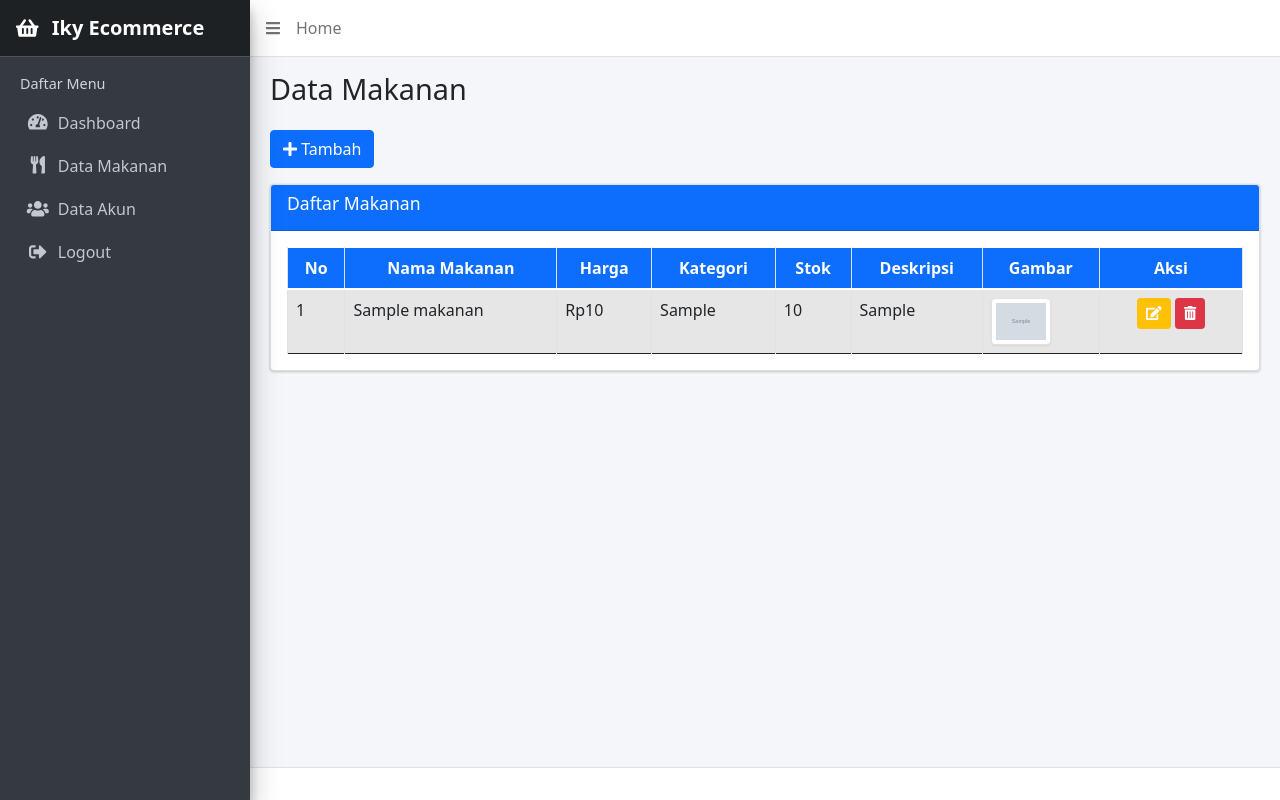
After one commit to firmandwiPS/Iky-Ecommerce, a PHP site: page /crud-firman-php/makanan.php in a window 1280 px wide. The commit adds this page. Run offline with PHP 8.4, Linux system fonts and the light colour scheme; the visitor is signed in with stand-in values (Sample User, id 1); tables that the repository leaves empty or names only in its code hold one stand-in row (values such as "Sample post"); grey boxes marked "Sample" are stand-in pictures; some libraries are stand-ins or nearby versions.

Commit message:
data makanan crud

```diff
--- a/config/controller.php
+++ b/config/controller.php
@@ -72,3 +72,75 @@ function update_akun($post)
 
     return mysqli_affected_rows($db);
 }
+
+
+function tambah_makanan($data) {
+    global $db;
+
+    $nama = htmlspecialchars($data['nama']);
+    $harga = (int)$data['harga'];
+    $kategori = htmlspecialchars($data['kategori']);
+    $stok = (int)$data['stok'];
+    $deskripsi = htmlspecialchars($data['deskripsi']);
+
+    // Upload gambar
+    if ($_FILES['gambar']['error'] === 0) {
+        $gambar = uniqid() . '-' . $_FILES['gambar']['name'];
+        move_uploaded_file($_FILES['gambar']['tmp_name'], 'gambar/' . $gambar);
+    } else {
+        $gambar = 'default.png';
+    }
+
+    $query = "INSERT INTO makanan (nama_makanan, harga, kategori, stok, deskripsi, gambar)
+              VALUES ('$nama', $harga, '$kategori', $stok, '$deskripsi', '$gambar')";
+
+    return mysqli_query($db, $query);
+}
+
+
+
+function update_makanan($data) {
+    global $db;
+
+    $id = $data['id'];
+    $nama = htmlspecialchars($data['nama']);
+    $harga = (int)$data['harga'];
+    $kategori = htmlspecialchars($data['kategori']);
+    $stok = (int)$data['stok'];
+    $deskripsi = htmlspecialchars($data['deskripsi']);
+
+    // Get the old image filename first
+    $result = mysqli_query($db, "SELECT gambar FROM makanan WHERE id = $id");
+    $oldImage = mysqli_fetch_assoc($result)['gambar'];
+
+    if ($_FILES['gambar']['error'] === 0) {
+        // New image is uploaded
+        $gambarBaru = uniqid() . '-' . $_FILES['gambar']['name'];
+        $uploadPath = 'gambar/' . $gambarBaru;
+
+        // Move the new file
+        if (move_uploaded_file($_FILES['gambar']['tmp_name'], $uploadPath)) {
+            // Delete the old image if it exists
+            if (!empty($oldImage) && file_exists('gambar/' . $oldImage)) {
+                unlink('gambar/' . $oldImage);
+            }
+        } else {
+            // If upload fails, keep the old image
+            $gambarBaru = $oldImage;
+        }
+    } else {
+        // No new image uploaded, keep the old one
+        $gambarBaru = $oldImage;
+    }
+
+    $query = "UPDATE makanan SET
+                nama_makanan = '$nama',
+                harga = $harga,
+                kategori = '$kategori',
+                stok = $stok,
+                deskripsi = '$deskripsi',
+                gambar = '$gambarBaru'
+              WHERE id = $id";
+
+    return mysqli_query($db, $query);
+}
--- a/layout/header.php
+++ b/layout/header.php
@@ -103,7 +103,7 @@ include 'config/app.php'
     <li class="nav-item">
       <a href="makanan.php" class="nav-link">
         <i class="nav-icon fas fa-utensils"></i>
-        <p>Menu Makanan</p>
+        <p>Data Makanan</p>
       </a>
     </li>
 
--- /dev/null
+++ b/makanan.php
@@ -0,0 +1,225 @@
+<?php
+session_start();
+
+if (!isset($_SESSION["login"])) {
+    echo "<script>
+            alert('Login Dulu!!');
+            document.location.href='login.php';
+        </script>";
+    exit;
+}
+
+
+$title = 'Data Makanan';
+include 'layout/header.php';
+$data_makanan = select("SELECT * FROM makanan");
+
+// Tambah makanan
+if (isset($_POST['tambah'])) {
+    // Convert Rupiah to number before saving
+    $_POST['harga'] = str_replace(['Rp', '.', ' '], '', $_POST['harga']);
+    $_POST['harga'] = (int)$_POST['harga'];
+
+    if (tambah_makanan($_POST) > 0) {
+        echo "<script>alert('Data berhasil ditambahkan!'); document.location.href='makanan.php';</script>";
+    } else {
+        echo "<script>alert('Data gagal ditambahkan!'); document.location.href='makanan.php';</script>";
+    }
+}
+
+// Ubah makanan
+if (isset($_POST['ubah'])) {
+    // Convert Rupiah to number before saving
+    $_POST['harga'] = str_replace(['Rp', '.', ' '], '', $_POST['harga']);
+    $_POST['harga'] = (int)$_POST['harga'];
+
+    if (update_makanan($_POST) > 0) {
+        echo "<script>alert('Data berhasil diubah!'); document.location.href='makanan.php';</script>";
+    } else {
+        echo "<script>alert('Data gagal diubah!'); document.location.href='makanan.php';</script>";
+    }
+}
+?>
+
+<div class="content-wrapper">
+    <div class="content-header">
+        <div class="container-fluid">
+            <div class="row mb-2">
+                <div class="col-sm-6">
+                    <h1 class="m-0">Data Makanan</h1>
+                </div>
+            </div>
+        </div>
+    </div>
+
+    <section class="content">
+        <div class="container-fluid">
+            <a href="#" class="btn btn-primary mb-3" data-bs-toggle="modal" data-bs-target="#modalTambah">
+                <i class="fas fa-plus text-white"></i> Tambah
+            </a>
+
+            <div class="card">
+                <div class="card-header bg-primary text-white">
+                    <h3 class="card-title">Daftar Makanan</h3>
+                </div>
+                <div class="card-body table-responsive">
+                    <table class="table table-bordered table-striped table-hover">
+                        <thead class="text-center bg-primary text-white">
+                            <tr>
+                                <th>No</th>
+                                <th>Nama Makanan</th>
+                                <th>Harga</th>
+                                <th>Kategori</th>
+                                <th>Stok</th>
+                                <th>Deskripsi</th>
+                                <th>Gambar</th>
+                                <th>Aksi</th>
+                            </tr>
+                        </thead>
+                        <tbody>
+                            <?php $no = 1; foreach ($data_makanan as $makanan): ?>
+                                <tr>
+                                    <td><?= $no++; ?></td>
+                                    <td><?= htmlspecialchars($makanan['nama_makanan']); ?></td>
+                                    <td>Rp<?= number_format($makanan['harga'], 0, ',', '.'); ?></td>
+                                    <td><?= htmlspecialchars($makanan['kategori']); ?></td>
+                                    <td><?= $makanan['stok']; ?></td>
+                                    <td><?= htmlspecialchars($makanan['deskripsi']); ?></td>
+                                    <td><img src="gambar/<?= $makanan['gambar']; ?>" width="60" class="img-thumbnail"></td>
+                                    <td width="15%" class="text-center">
+                                        <button type="button" class="btn btn-sm btn-warning text-white" data-bs-toggle="modal" data-bs-target="#modalUbah<?= $makanan['id']; ?>">
+                                            <i class="fas fa-edit text-white"></i>
+                                        </button>
+                                        <a href="hapus-makanan.php?id=<?= $makanan['id']; ?>" class="btn btn-sm btn-danger text-white" onclick="return confirm('Yakin hapus data ini?')">
+                                            <i class="fas fa-trash-alt text-white"></i>
+                                        </a>
+                                    </td>
+                                </tr>
+
+                                <!-- Modal Ubah -->
+                                <div class="modal fade" id="modalUbah<?= $makanan['id']; ?>" tabindex="-1" aria-labelledby="labelUbah<?= $makanan['id']; ?>" aria-hidden="true">
+                                    <div class="modal-dialog">
+                                        <div class="modal-content">
+                                            <form method="post" enctype="multipart/form-data">
+                                                <div class="modal-header bg-success text-white">
+                                                    <h5 class="modal-title" id="labelUbah<?= $makanan['id']; ?>">Ubah Makanan</h5>
+                                                    <button type="button" class="btn-close" data-bs-dismiss="modal"></button>
+                                                </div>
+                                                <div class="modal-body">
+                                                    <input type="hidden" name="id" value="<?= $makanan['id']; ?>">
+
+                                                    <div class="mb-3">
+                                                        <label>Nama Makanan</label>
+                                                        <input type="text" name="nama" class="form-control" value="<?= htmlspecialchars($makanan['nama_makanan']); ?>" required>
+                                                    </div>
+
+                                                    <div class="mb-3">
+                                                        <label>Harga</label>
+                                                        <div class="input-group">
+                                                            <span class="input-group-text">Rp</span>
+                                                            <input type="text" name="harga" class="form-control" value="Rp<?= number_format($makanan['harga'], 0, ',', '.'); ?>" required>
+                                                        </div>
+                                                    </div>
+
+                                                    <div class="mb-3">
+                                                        <label>Kategori</label>
+                                                        <select name="kategori" class="form-control" required>
+                                                            <option value="Makanan" <?= $makanan['kategori'] == 'Makanan' ? 'selected' : '' ?>>Makanan</option>
+                                                            <option value="Minuman" <?= $makanan['kategori'] == 'Minuman' ? 'selected' : '' ?>>Minuman</option>
+                                                            <option value="Snack" <?= $makanan['kategori'] == 'Snack' ? 'selected' : '' ?>>Snack</option>
+                                                        </select>
+                                                    </div>
+
+                                                    <div class="mb-3">
+                                                        <label>Stok</label>
+                                                        <input type="number" name="stok" class="form-control" value="<?= $makanan['stok']; ?>" required>
+                                                    </div>
+
+                                                    <div class="mb-3">
+                                                        <label>Deskripsi</label>
+                                                        <textarea name="deskripsi" class="form-control" required><?= htmlspecialchars($makanan['deskripsi']); ?></textarea>
+                                                    </div>
+
+                                                    <div class="mb-3">
+                                                        <label>Gambar (kosongkan jika tidak diubah)</label>
+                                                        <input type="file" name="gambar" class="form-control">
+                                                        <input type="hidden" name="gambar_lama" value="<?= $makanan['gambar']; ?>">
+                                                    </div>
+                                                </div>
+                                                <div class="modal-footer">
+                                                    <button type="button" class="btn btn-secondary rounded-pill" data-bs-dismiss="modal">Batal</button>
+                                                    <button type="submit" name="ubah" class="btn btn-success rounded-pill">Simpan</button>
+                                                </div>
+                                            </form>
+                                        </div>
+                                    </div>
+                                </div>
+                                <!-- End Modal Ubah -->
+                            <?php endforeach; ?>
+                        </tbody>
+                    </table>
+                </div>
+            </div>
+        </div>
+    </section>
+</div>
+
+<!-- Modal Tambah -->
+<div class="modal fade" id="modalTambah" tabindex="-1" aria-labelledby="labelTambah" aria-hidden="true">
+    <div class="modal-dialog">
+        <div class="modal-content">
+            <form method="post" enctype="multipart/form-data">
+                <div class="modal-header bg-primary text-white">
+                    <h5 class="modal-title" id="labelTambah">Tambah Makanan</h5>
+                    <button type="button" class="btn-close" data-bs-dismiss="modal"></button>
+                </div>
+                <div class="modal-body">
+                    <div class="mb-3">
+                        <label>Nama Makanan</label>
+                        <input type="text" name="nama" class="form-control" required>
+                    </div>
+
+                    <div class="mb-3">
+                        <label>Harga</label>
+                        <div class="input-group">
+                            <span class="input-group-text">Rp</span>
+                            <input type="text" name="harga" class="form-control" required>
+                        </div>
+                    </div>
+
+                    <div class="mb-3">
+                        <label>Kategori</label>
+                        <select name="kategori" class="form-control" required>
+                            <option value="">-- Pilih Kategori --</option>
+                            <option value="Makanan">Makanan</option>
+                            <option value="Minuman">Minuman</option>
+                            <option value="Snack">Snack</option>
+                        </select>
+                    </div>
+
+                    <div class="mb-3">
+                        <label>Stok</label>
+                        <input type="number" name="stok" class="form-control" required>
+                    </div>
+
+                    <div class="mb-3">
+                        <label>Deskripsi</label>
+                        <textarea name="deskripsi" class="form-control" rows="3" required></textarea>
+                    </div>
+
+                    <div class="mb-3">
+                        <label>Gambar</label>
+                        <input type="file" name="gambar" class="form-control" required>
+                    </div>
+                </div>
+                <div class="modal-footer">
+                    <button type="button" class="btn btn-secondary rounded-pill" data-bs-dismiss="modal">Batal</button>
+                    <button type="submit" name="tambah" class="btn btn-primary rounded-pill">Simpan</button>
+                </div>
+            </form>
+        </div>
+    </div>
+</div>
+<!-- End Modal Tambah -->
+
+<?php include 'layout/footer.php'; ?>
```
Also changed, not shown: akun.php (+73 -102 lines), hapus-makanan.php (added, +54 -0 lines), layout/footer2.php (deleted, +0 -44 lines), layout/header2.php (deleted, +0 -59 lines), file/download-excel-mahasiswa.php (renamed from download-excel-mahasiswa.php), file/download-pdf-mahasiswa.php (renamed from download-pdf-mahasiswa.php), 1 other file.
